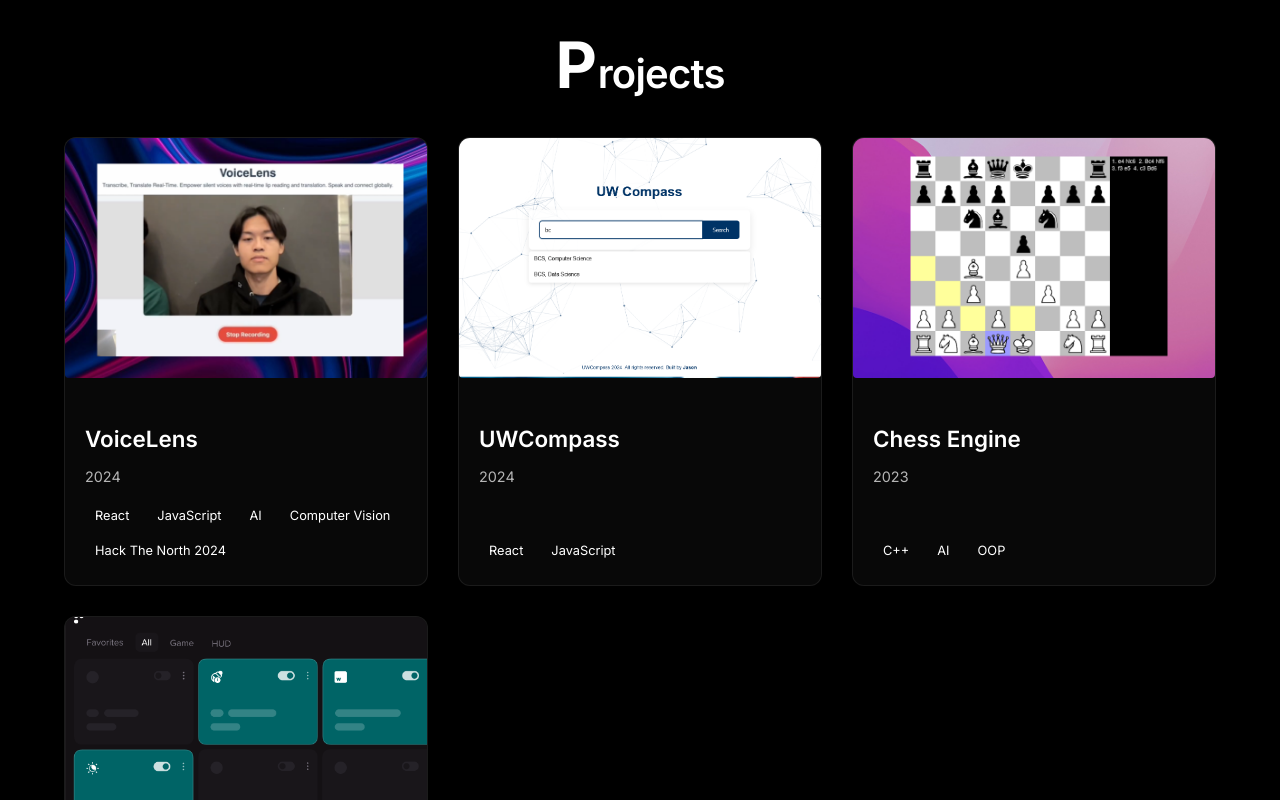
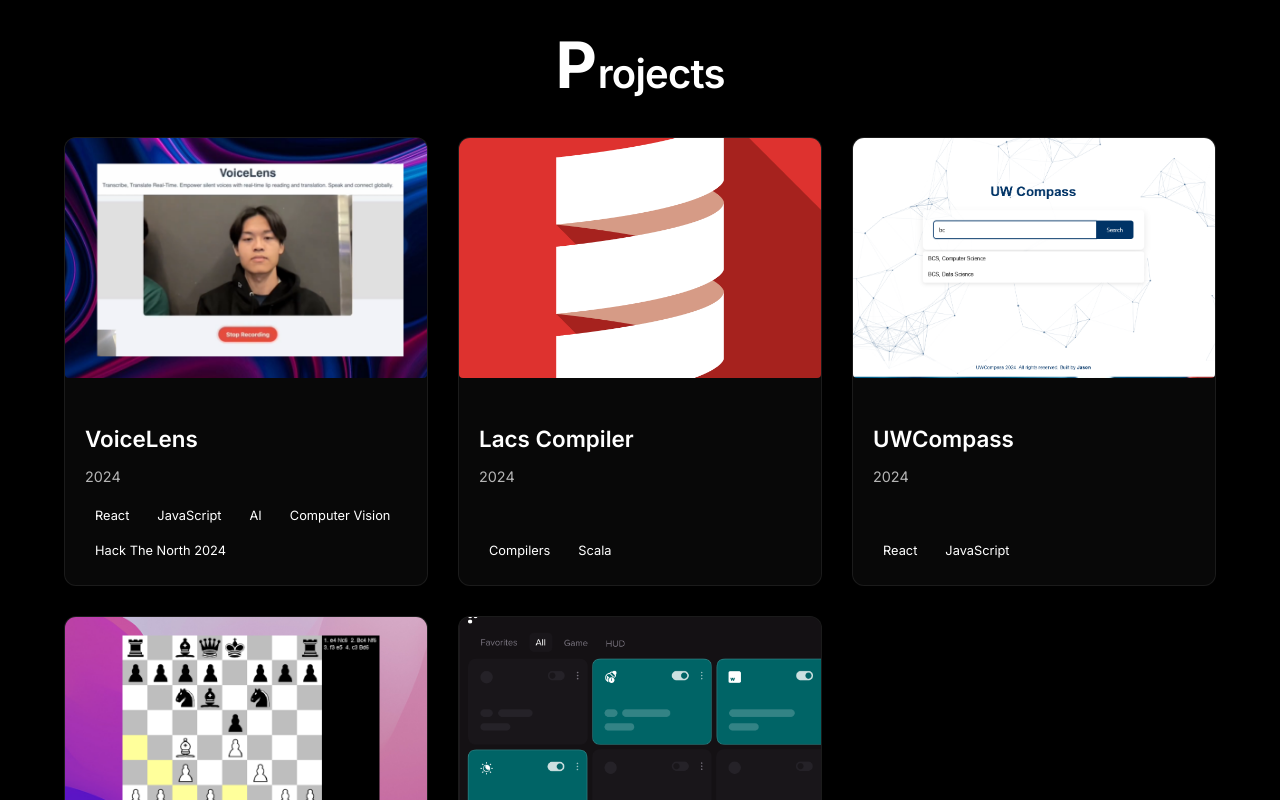
Before and after one commit to JasonH53/NewPortfolioWebsite, a Next.js app: page / in a window 1280 px wide. Shown: the part 3040-3840 px from the top of the page. Built offline with nearby package versions, Linux system fonts and the light colour scheme.

Commit message:
Update About.js

```diff
--- a/components/About.js
+++ b/components/About.js
@@ -28,19 +28,19 @@
     {
       name: 'VoiceLens',
       description: 'Empowering mute individuals with real-time lip reading and translation. Transcribes your lips into audible words in 5+ languages!',
-      link: 'https://devpost.com/software/voicelens',
+      link: 'https://www.youtube.com/watch?v=dIAzoDg1DZA&t=1s',
       image: voicelensImage,
       year: '2024',
       skills: ['React', 'JavaScript', 'AI', 'Computer Vision', 'Hack The North 2024']
     },
-    // {
-    //   name: 'Lacs Compiler',
-    //   description: 'A compiler for a Scala-type language with garbage collection, dynamic memory allocation and more. Coursework for an enriched compilers course, CS 241E.',
-    //   link: 'https://student.cs.uwaterloo.ca/~cs241e/index.shtml',
-    //   image: scalaIcon,
-    //   year: '2024',
-    //   skills: ['Compilers', 'Scala']
-    // },
+    {
+      name: 'Lacs Compiler',
+      description: 'A compiler for a Scala-type language with garbage collection, dynamic memory allocation and more. Coursework for an enriched compilers course, CS 241E.',
+      link: 'https://student.cs.uwaterloo.ca/~cs241e/index.shtml',
+      image: scalaIcon,
+      year: '2024',
+      skills: ['Compilers', 'Scala']
+    },
     {
       name: 'UWCompass',
       description: 'Degree requirement tracker that parses your transcript to identify what courses you need to graduate. Simplifies your course planning process!',
```
